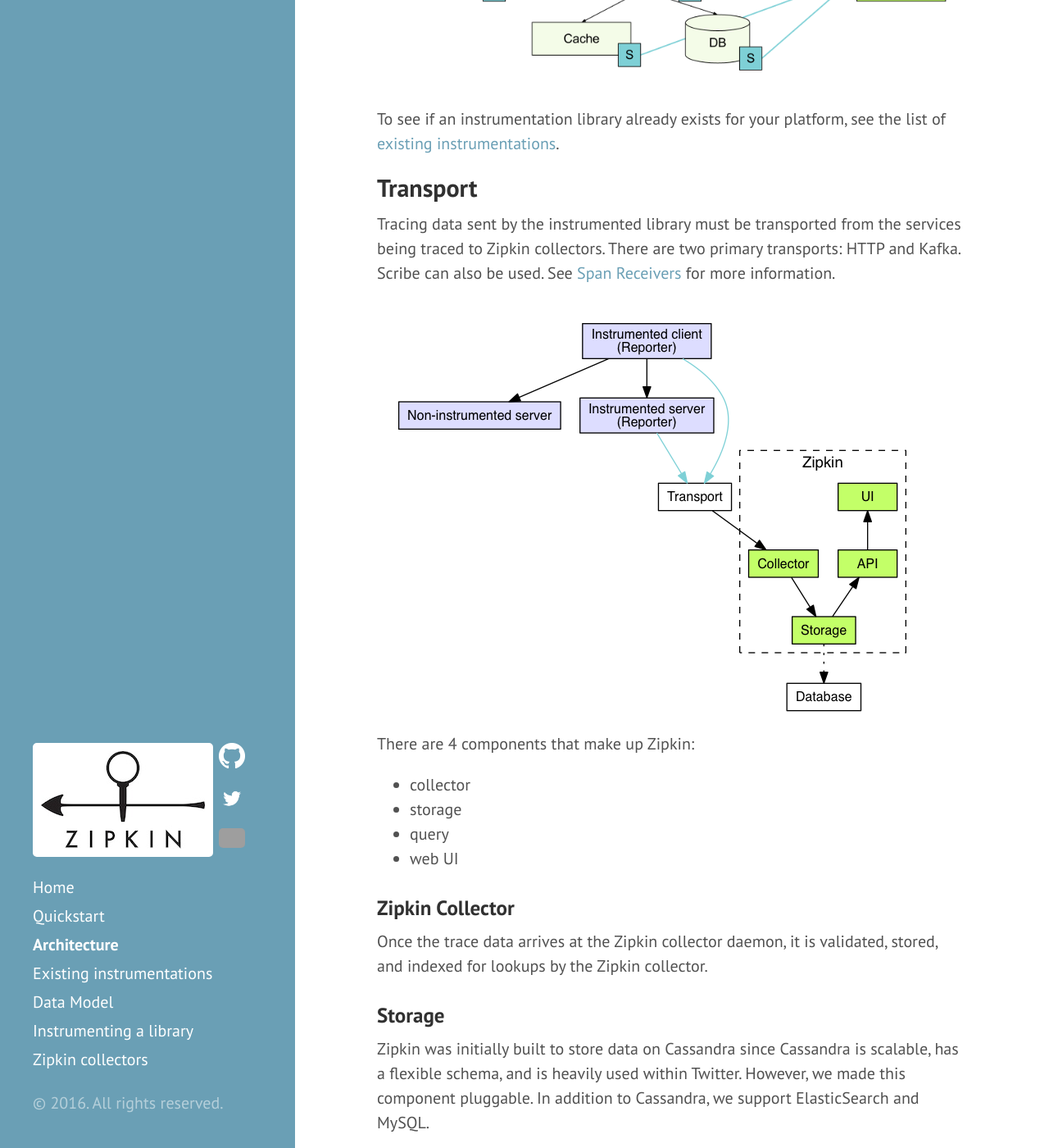
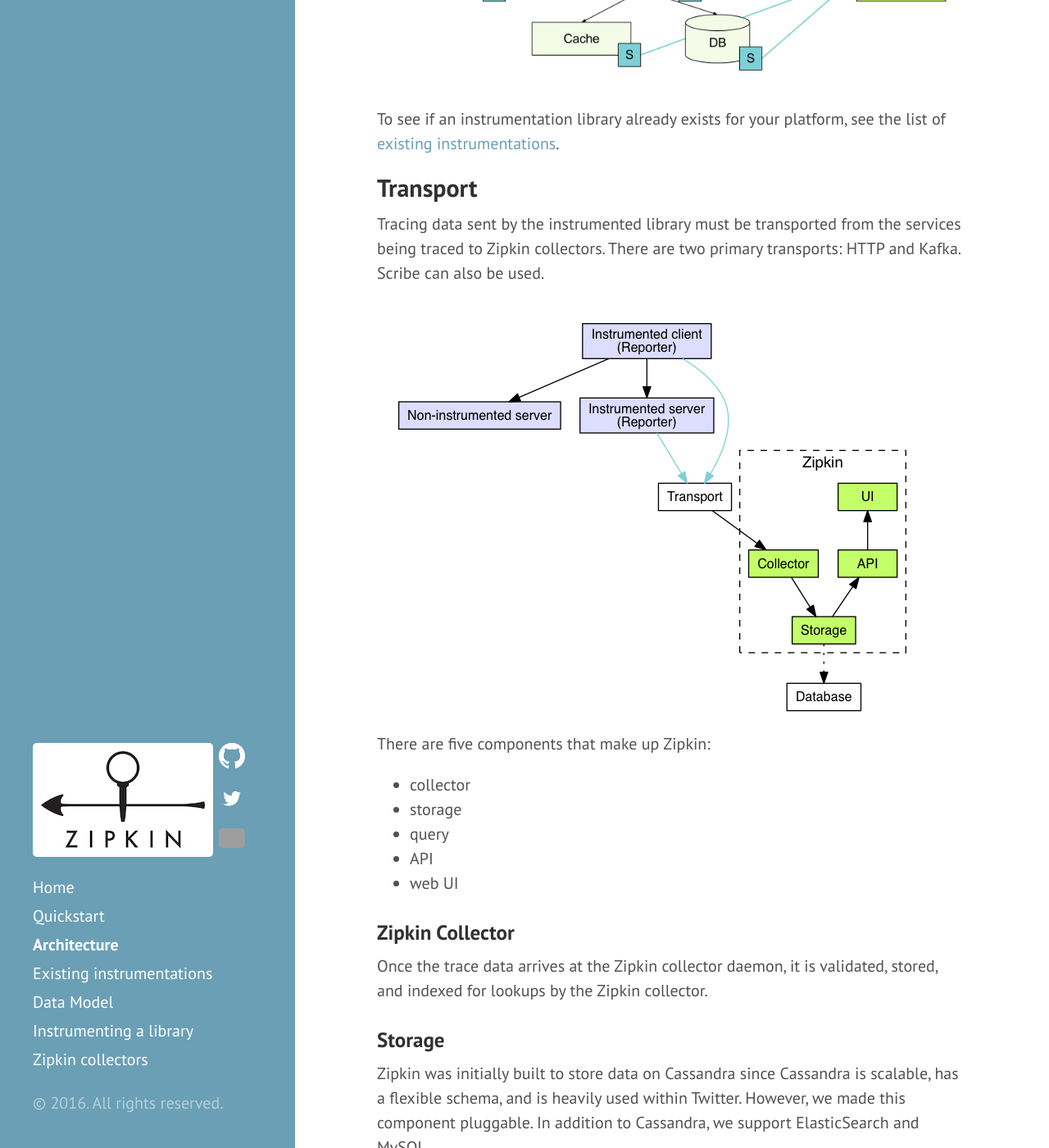
Before and after one commit to openzipkin/openzipkin.github.io, a Jekyll site: the page built from pages/architecture.md, in a window 1280 px wide and 1400 px high, scrolled down 540 px. Shown: the whole window at 82% size. Built offline with Jekyll 4.4.1, drawn with Linux system fonts in a browser that asks for light colours; some of the changed text lies outside the part shown.

Commit message:
broken link and API description

```diff
--- a/pages/architecture.md
+++ b/pages/architecture.md
@@ -23,14 +23,14 @@
 
 Tracing data sent by the instrumented library must be transported from the services being traced to Zipkin collectors.
 There are two primary transports: HTTP and Kafka. Scribe can also be used.
-See [Span Receivers]({{ site.github.url }}/pages/span_receivers) for more information.
 
 ![Architecture overview]({{ site.github.url }}/graphs/architecture/graph.png)
-There are 4 components that make up Zipkin:
+There are five components that make up Zipkin:
 
 * collector
 * storage
 * query
+* API
 * web UI
 
 
@@ -50,6 +50,10 @@
 
 Once the data is stored and indexed, we need a way to extract it. The query daemon provides a simple JSON API for finding and retrieving traces. The primary consumer of this API is the Web UI.
 
+### API
+
+This is the Zipkin component which provides an HTTP API to the UI for accessing tracing data.
+
 ### Web UI
 
 We created a GUI that presents a nice interface for viewing traces. The web UI provides a
```
